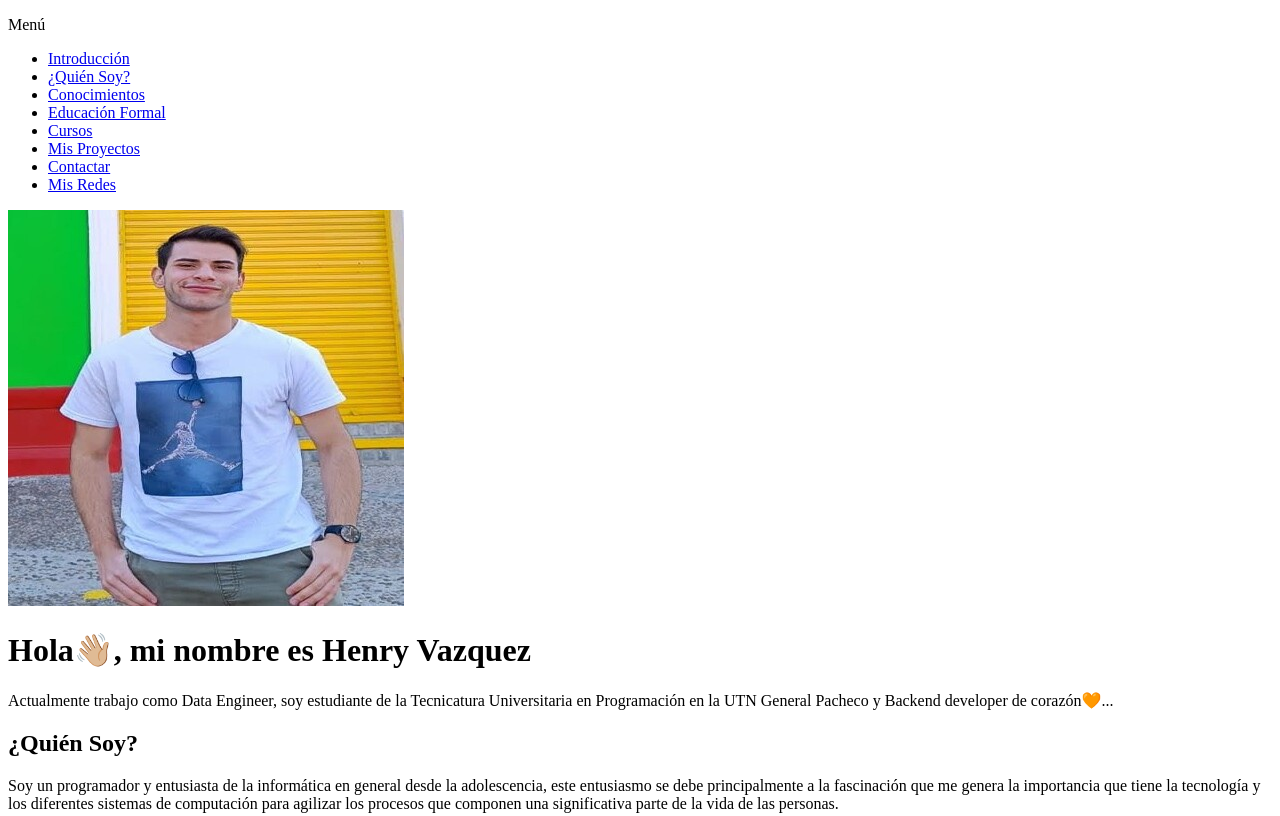
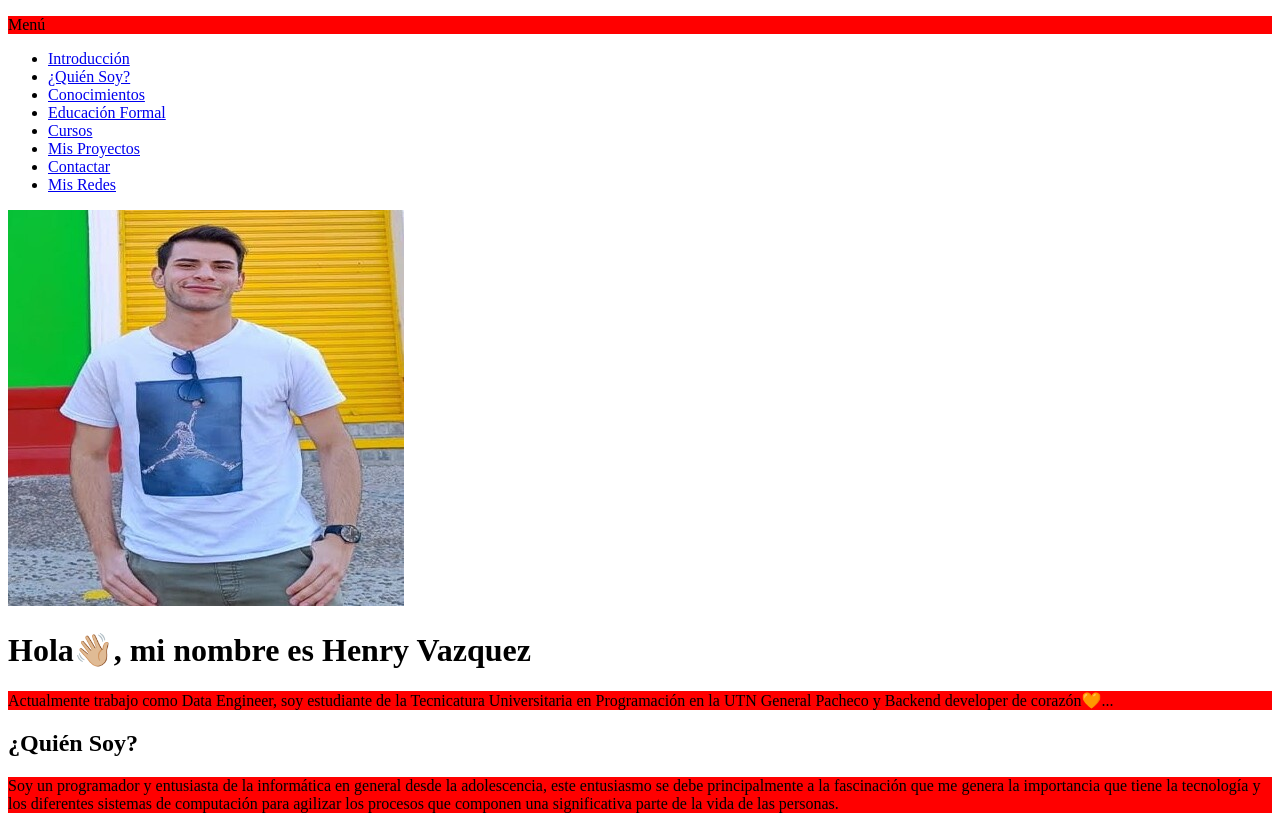
Before and after one commit to vazquezdev1/Mi-Portfolio, a plain HTML site: page page_code/Index.html in a window 1280 px wide. Shown: the top 816 px of the page. Drawn offline with Linux system fonts and the light colour scheme.

Commit message:
Se agregó el archivo 'Styles.css' para escribir ahí las configuraciones visuales que quiero tener en la página

```diff
--- a/page_code/Index.html
+++ b/page_code/Index.html
@@ -3,6 +3,7 @@
 <head>
     <meta charset="UTF-8">
     <meta name="viewport" content="width=device-width, initial-scale=1.0">
+    <link href="Styles.css" rel="stylesheet" type="text/css"/>
     <title>Henry Vazquez</title>
 </head>
 <body>
--- /dev/null
+++ b/page_code/Styles.css
@@ -0,0 +1,3 @@
+p {
+    background-color: red;
+}
```
